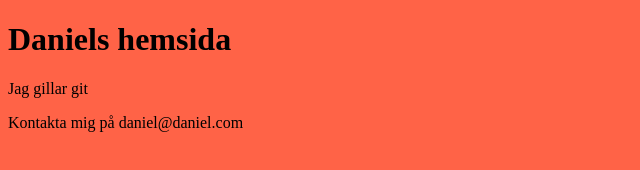
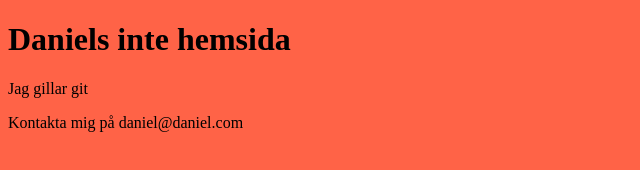
Before and after one commit to danne128/first-git-testing, a plain HTML site: page index.html in a window 1280 px wide. Shown: the whole page, without its empty margins (0-640 px from the left). Drawn offline with Linux system fonts and the light colour scheme.

Commit message:
Fixed heading to not daniel

```diff
--- a/index.html
+++ b/index.html
@@ -8,7 +8,7 @@
     <body>
 
         <header>
-        <h1>Daniels hemsida</h1>
+        <h1>Daniels inte hemsida</h1>
         </header>
 
         <main>
```
